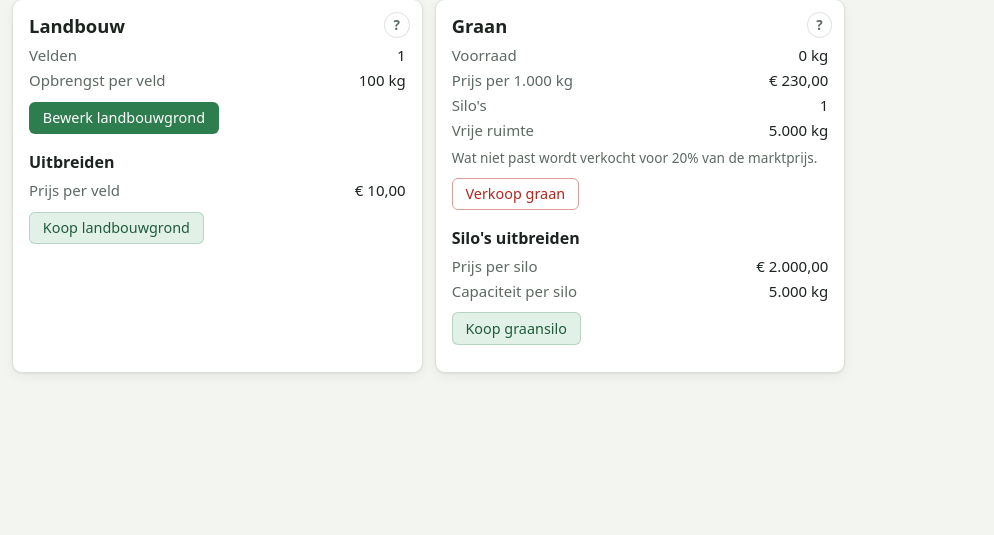
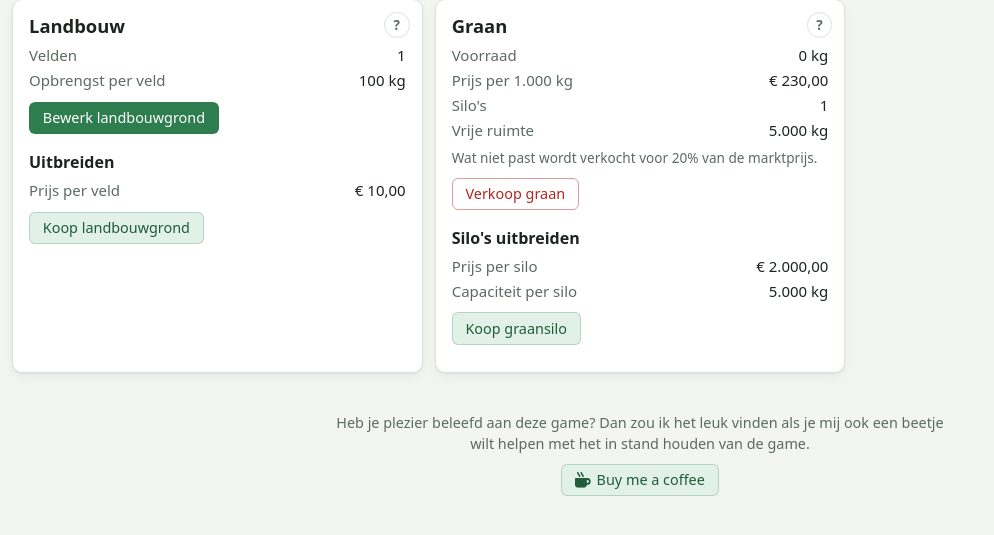
Before and after one commit to HermanRonk/Clickfarm, a PHP site: page / in a window 1280 px wide. Shown: the part 229-764 px from the top of the page, without its empty margins (0-994 px from the left). Run offline with PHP 8.4, Linux system fonts and the light colour scheme.

Commit message:
Footer met donatielink (Buy me a coffee)

```diff
--- a/css/style.css
+++ b/css/style.css
@@ -1045,3 +1045,22 @@ body:has(.rows > .dragging) .flow-layer {
     border-radius: 2px;
     background: currentColor;
 }
+
+/* Footer met donatielink */
+.site-footer {
+    max-width: 640px;
+    margin: 1rem auto 2.5rem;
+    padding: 0 var(--gap);
+    text-align: center;
+    color: var(--muted);
+    font-size: 0.9rem;
+}
+
+.site-footer p {
+    margin: 0 0 0.6rem;
+}
+
+.site-footer .btn {
+    margin: 0;
+    text-decoration: none;
+}
--- a/index.html
+++ b/index.html
@@ -543,6 +543,10 @@
         </div>
 
     </div>
+    <footer class="site-footer">
+        <p>Heb je plezier beleefd aan deze game? Dan zou ik het leuk vinden als je mij ook een beetje wilt helpen met het in stand houden van de game.</p>
+        <a class="btn btn-primary" target="_blank" rel="noopener" href="https://buymeacoffee.com/hermanronk"><svg class="icon" aria-hidden="true"><use href="#i-mug-hot"></use></svg> Buy me a coffee</a>
+    </footer>
     <div class="notification-container" id="notif">
     </div>
 </body>
--- a/info.html
+++ b/info.html
@@ -168,6 +168,10 @@
             </details>
         </section>
     </main>
+    <footer class="site-footer">
+        <p>Heb je plezier beleefd aan deze game? Dan zou ik het leuk vinden als je mij ook een beetje wilt helpen met het in stand houden van de game.</p>
+        <a class="btn btn-primary" target="_blank" rel="noopener" href="https://buymeacoffee.com/hermanronk">☕ Buy me a coffee</a>
+    </footer>
 </body>
 
 </html>
```
Also changed, not shown: tests/layout.spec.js (+13 -0 lines).
